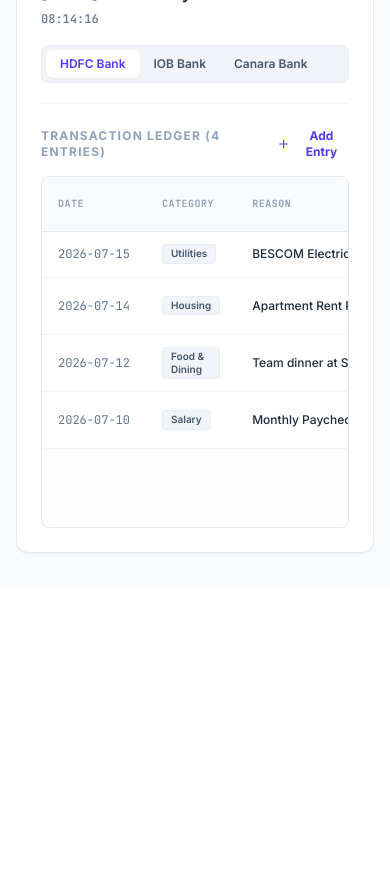
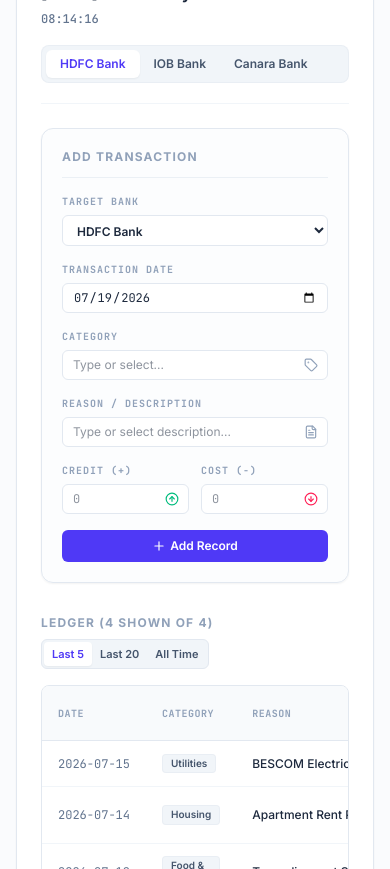
Before and after one commit to Dharunjayavinayak/dharun-finance-sync, a React (Vite) app: page / in a window 390 px wide. Shown: the part 940-1809 px from the top of the page. Before the commit the page ends 1525 px from the top, so only its background shows below. Built offline with nearby package versions, Linux system fonts and the light colour scheme.

Commit message:
Update ExpenseModule.tsx
added dropdown and entries

```diff
--- a/src/components/ExpenseModule.tsx
+++ b/src/components/ExpenseModule.tsx
@@ -1,8 +1,3 @@
-/**
- * @license
- * SPDX-License-Identifier: Apache-2.0
- */
-
 import React, { useState } from "react";
 import { motion, AnimatePresence } from "motion/react";
 import { Trash2, Plus, Calendar, Tag, FileText, ArrowUpCircle, ArrowDownCircle, Wallet } from "lucide-react";
@@ -28,6 +23,9 @@ export const ExpenseModule: React.FC<ExpenseModuleProps> = ({
   const [selectedBank, setSelectedBank] = useState<BankName>("HDFC");
   const [isAdding, setIsAdding] = useState(false);
 
+  // NEW Enhancement: Range/Limit state (defaults to last 5 entries)
+  const [viewLimit, setViewLimit] = useState<5 | 20 | "all">(5);
+
   // Form states
   const [targetBank, setTargetBank] = useState<BankName>("HDFC");
   const [date, setDate] = useState(() => new Date().toISOString().split("T")[0]);
@@ -39,75 +37,44 @@ export const ExpenseModule: React.FC<ExpenseModuleProps> = ({
 
   const banks: BankName[] = ["HDFC", "IOB", "Canara"];
 
-  // Predefined categories for suggestion, while allowing free input
-  const categories = [
-    "Salary",
-    "Food & Dining",
-    "Housing",
-    "Utilities",
-    "Travel",
-    "Shopping",
-    "Investments",
-    "Subscriptions",
-    "Healthcare",
-    "Education",
-    "Miscellaneous",
-  ];
+  // Unique suggestions collected dynamically from your data
+  const dynamicCategories = Array.from(new Set((expenses[selectedBank] || []).map(t => t.category).filter(Boolean)));
+  const dynamicReasons = Array.from(new Set((expenses[selectedBank] || []).map(t => t.reason).filter(Boolean)));
 
-  // Recalculate transaction list with running balance
-  // Replace this function inside ExpenseModule.tsx
-const getTransactionsWithBalance = (bankName: BankName): Transaction[] => {
+  const getTransactionsWithBalance = (bankName: BankName): Transaction[] => {
     const list = expenses[bankName] || [];
-
-    // We strictly preserve the natural chronological row order from your Excel sheet!
     let runningBal = 0;
 
     return list.map((tx) => {
-      // Rule A: If the entry came from Excel and has an official balance, use it exactly as-is
       if (tx.balance !== undefined && tx.balance !== 0) {
         runningBal = tx.balance;
         return tx;
       }
-
-      // Rule B: Only calculate for newly added entries in the current session: Prev + Credit - Cost
       runningBal = runningBal + (tx.credit || 0) - (tx.cost || 0);
-      return {
-        ...tx,
-        balance: runningBal
-      };
+      return { ...tx, balance: runningBal };
     });
   };
 
   const currentBankTransactions = getTransactionsWithBalance(selectedBank);
+  const chronologicalReversed = [...currentBankTransactions].reverse();
 
-  // Display the newest transactions at the top of the table by reversing the layout view order
-  const displayTransactions = [...currentBankTransactions].reverse();
+  // NEW Enhancement: Apply the selected range filter
+  const displayTransactions = viewLimit === "all"
+    ? chronologicalReversed
+    : chronologicalReversed.slice(0, viewLimit);
 
   const handleFormSubmit = (e: React.FormEvent) => {
     e.preventDefault();
     setFormError("");
 
-    if (!category.trim()) {
-      setFormError("Category is required");
-      return;
-    }
-    if (!reason.trim()) {
-      setFormError("Reason/Description is required");
-      return;
-    }
+    if (!category.trim()) { setFormError("Category is required"); return; }
+    if (!reason.trim()) { setFormError("Reason/Description is required"); return; }
 
     const creditVal = parseFloat(credit) || 0;
     const costVal = parseFloat(cost) || 0;
 
-    if (creditVal < 0 || costVal < 0) {
-      setFormError("Amounts cannot be negative");
-      return;
-    }
-
-    if (creditVal === 0 && costVal === 0) {
-      setFormError("Either Credit or Cost must be greater than 0");
-      return;
-    }
+    if (creditVal < 0 || costVal < 0) { setFormError("Amounts cannot be negative"); return; }
+    if (creditVal === 0 && costVal === 0) { setFormError("Either Credit or Cost must be greater than 0"); return; }
 
     onAddTransaction(targetBank, {
       date,
@@ -117,13 +84,12 @@ const getTransactionsWithBalance = (bankName: BankName): Transaction[] => {
       cost: costVal,
     });
 
-    // Reset form states
     setCategory("");
     setReason("");
     setCredit("");
     setCost("");
     setIsAdding(false);
-    setSelectedBank(targetBank); // Switch view to the bank where transaction was added
+    setSelectedBank(targetBank);
   };
 
   const formatCurrency = (val: number) => {
@@ -136,13 +102,12 @@ const getTransactionsWithBalance = (bankName: BankName): Transaction[] => {
 
   return (
     <div className="bg-white rounded-xl border border-slate-200 p-6 shadow-xs max-w-7xl mx-auto" id="expense-module">
-      {/* Module Title & Tab Sync Time */}
       <div className="flex flex-col md:flex-row md:items-center justify-between gap-4 mb-6 pb-5 border-b border-slate-100">
         <div>
           <span className="text-[10px] font-bold text-indigo-600 bg-indigo-50 px-2.5 py-1 rounded-md uppercase tracking-wider">
             Expense Manager
           </span>
-          <h2 className="text-base font-bold text-slate-800 mt-2.5" id="expense-sync-header">
+          <h2 className="text-base font-bold text-slate-800 mt-2.5">
             [{selectedBank}] Tab Last Sync:{" "}
             <span className="text-slate-500 font-mono text-xs font-medium">
               {syncTimes[selectedBank] || "Not synced (Local state)"}
@@ -150,17 +115,13 @@ const getTransactionsWithBalance = (bankName: BankName): Transaction[] => {
           </h2>
         </div>
 
-        {/* Bank Toggle Tabs */}
-        <div className="flex bg-slate-100 p-1 rounded-lg border border-slate-200/50" id="bank-tabs">
+        <div className="flex bg-slate-100 p-1 rounded-lg border border-slate-200/50">
           {banks.map((bank) => (
             <button
               key={bank}
-              id={`tab-${bank}`}
               onClick={() => setSelectedBank(bank)}
               className={`px-3.5 py-1.5 text-xs font-semibold rounded-md transition-all cursor-pointer ${
-                selectedBank === bank
-                  ? "bg-white text-indigo-600 shadow-xs"
-                  : "text-slate-600 hover:text-slate-800"
+                selectedBank === bank ? "bg-white text-indigo-600 shadow-xs" : "text-slate-600 hover:text-slate-800"
               }`}
             >
               {bank} Bank
@@ -170,27 +131,37 @@ const getTransactionsWithBalance = (bankName: BankName): Transaction[] => {
       </div>
 
       <div className="grid grid-cols-1 lg:grid-cols-12 gap-8">
-        {/* Table View (Takes 8 cols) */}
         <div className="lg:col-span-8 order-2 lg:order-1 flex flex-col min-h-[400px]">
-          <div className="flex items-center justify-between mb-4">
+
+          {/* NEW Enhancement: View Range Controls Toolbar */}
+          <div className="flex items-center justify-between mb-4 flex-wrap gap-2">
             <h3 className="text-xs font-bold text-slate-400 uppercase tracking-widest">
-              Transaction Ledger ({displayTransactions.length} entries)
+              Ledger ({displayTransactions.length} shown of {chronologicalReversed.length})
             </h3>
-            <button
-              id="add-tx-btn-inline"
-              onClick={() => {
-                setIsAdding(!isAdding);
-                setTargetBank(selectedBank);
-              }}
-              className="lg:hidden flex items-center text-xs font-bold text-indigo-600 hover:text-indigo-800"
-            >
-              <Plus size={14} className="mr-1" />
-              {isAdding ? "Close Form" : "Add Entry"}
-            </button>
+            <div className="flex items-center bg-slate-100 p-0.5 rounded-md border border-slate-200 text-[11px] font-semibold">
+              <button
+                onClick={() => setViewLimit(5)}
+                className={`px-2 py-1 rounded transition-all cursor-pointer ${viewLimit === 5 ? "bg-white text-indigo-600 shadow-xs" : "text-slate-600"}`}
+              >
+                Last 5
+              </button>
+              <button
+                onClick={() => setViewLimit(20)}
+                className={`px-2 py-1 rounded transition-all cursor-pointer ${viewLimit === 20 ? "bg-white text-indigo-600 shadow-xs" : "text-slate-600"}`}
+              >
+                Last 20
+              </button>
+              <button
+                onClick={() => setViewLimit("all")}
+                className={`px-2 py-1 rounded transition-all cursor-pointer ${viewLimit === "all" ? "bg-white text-indigo-600 shadow-xs" : "text-slate-600"}`}
+              >
+                All Time
+              </button>
+            </div>
           </div>
 
           <div className="overflow-x-auto rounded-lg border border-slate-200 bg-slate-50/20 flex-1">
-            <table className="w-full text-left border-collapse" id="expense-table">
+            <table className="w-full text-left border-collapse">
               <thead>
                 <tr className="bg-slate-50 border-b border-slate-200 text-slate-400 font-bold uppercase tracking-wider text-[10px] font-mono">
                   <th className="py-3 px-4">Date</th>
@@ -206,50 +177,23 @@ const getTransactionsWithBalance = (bankName: BankName): Transaction[] => {
                 <AnimatePresence initial={false}>
                   {displayTransactions.length === 0 ? (
                     <tr>
-                      <td colSpan={7} className="text-center py-12 text-slate-400 text-xs font-medium">
-                        No transactions found for {selectedBank}. Add one to get started!
-                      </td>
+                      <td colSpan={7} className="text-center py-12 text-slate-400 text-xs font-medium">No transactions found.</td>
                     </tr>
                   ) : (
                     displayTransactions.map((row) => (
-                      <motion.tr
-                        key={row.id}
-                        layout
-                        initial={{ opacity: 0, height: 0 }}
-                        animate={{ opacity: 1, height: "auto" }}
-                        exit={{ opacity: 0, height: 0 }}
-                        transition={{ duration: 0.18 }}
-                        className="bg-white border-b border-slate-100 hover:bg-slate-50/50 transition-colors text-xs text-slate-600"
-                      >
-                        <td className="py-3 px-4 font-mono text-slate-500 whitespace-nowrap">
-                          {row.date}
-                        </td>
+                      <motion.tr key={row.id} layout className="bg-white border-b border-slate-100 hover:bg-slate-50/50 text-xs text-slate-600">
+                        <td className="py-3 px-4 font-mono text-slate-500 whitespace-nowrap">{row.date}</td>
                         <td className="py-3 px-4">
                           <span className="inline-flex items-center px-2 py-0.5 rounded-sm text-[10px] font-semibold bg-slate-100 text-slate-600 border border-slate-200/50">
                             {row.category}
                           </span>
                         </td>
-                        <td className="py-3 px-4 font-medium text-slate-800 max-w-[180px] truncate" title={row.reason}>
-                          {row.reason}
-                        </td>
-                        <td className="py-3 px-4 text-right font-mono font-semibold text-emerald-600">
-                          {row.credit > 0 ? `+${formatCurrency(row.credit)}` : "—"}
-                        </td>
-                        <td className="py-3 px-4 text-right font-mono font-semibold text-rose-600">
-                          {row.cost > 0 ? `-${formatCurrency(row.cost)}` : "—"}
-                        </td>
-                        <td className="py-3 px-4 text-right font-mono text-slate-900 font-medium bg-slate-50/10">
-                          {formatCurrency(row.balance || 0)}
-                        </td>
+                        <td className="py-3 px-4 font-medium text-slate-800 max-w-[180px] truncate" title={row.reason}>{row.reason}</td>
+                        <td className="py-3 px-4 text-right font-mono font-semibold text-emerald-600">{row.credit > 0 ? `+${formatCurrency(row.credit)}` : "—"}</td>
+                        <td className="py-3 px-4 text-right font-mono font-semibold text-rose-600">{row.cost > 0 ? `-${formatCurrency(row.cost)}` : "—"}</td>
+                        <td className="py-3 px-4 text-right font-mono text-slate-900 font-medium bg-slate-50/10">{formatCurrency(row.balance || 0)}</td>
                         <td className="py-3 px-4 text-center">
-                          <button
-                            onClick={() => onDeleteTransaction(selectedBank, row)}
-                            className="text-slate-400 hover:text-rose-600 p-1 rounded transition-colors cursor-pointer"
-                            title="Delete transaction"
-                            id={`delete-btn-${row.id}`}
-                          >
-                            <Trash2 size={13} />
-                          </button>
+                          <button onClick={() => onDeleteTransaction(selectedBank, row)} className="text-slate-400 hover:text-rose-600 p-1 rounded transition-colors cursor-pointer"><Trash2 size={13} /></button>
                         </td>
                       </motion.tr>
                     ))
@@ -260,172 +204,67 @@ const getTransactionsWithBalance = (bankName: BankName): Transaction[] => {
           </div>
         </div>
 
-        {/* Entry Form (Takes 4 cols) */}
-        <div className={`lg:col-span-4 order-1 lg:order-2 ${isAdding ? "block" : "hidden lg:block"}`}>
+        {/* Entry Form */}
+        <div className="lg:col-span-4 order-1 lg:order-2">
           <div className="bg-slate-50/40 rounded-xl border border-slate-200 p-5 shadow-xs">
-            <div className="flex items-center space-x-2 text-slate-800 mb-4 pb-3 border-b border-slate-200/60">
-              <Plus size={16} className="text-indigo-600" />
-              <h3 className="text-xs font-bold text-slate-400 uppercase tracking-widest">
-                Add Transaction
-              </h3>
-            </div>
+            <h3 className="text-xs font-bold text-slate-400 uppercase tracking-widest mb-4 pb-3 border-b border-slate-200/60">Add Transaction</h3>
+            <form onSubmit={handleFormSubmit} className="space-y-4">
+              <div>
+                <label className="block text-[10px] font-bold text-slate-400 uppercase tracking-widest mb-1.5 font-mono">Target Bank</label>
+                <select value={targetBank} onChange={(e) => setTargetBank(e.target.value as BankName)} className="w-full bg-white border border-slate-200 rounded-md py-1.5 px-2.5 text-xs text-slate-800 focus:outline-none font-semibold">
+                  {banks.map((b) => <option key={b} value={b}>{b} Bank</option>)}
+                </select>
+              </div>
 
-            <form onSubmit={handleFormSubmit} className="space-y-4" id="expense-add-form">
-              {/* Target Bank selector */}
               <div>
-                <label className="block text-[10px] font-bold text-slate-400 uppercase tracking-widest mb-1.5 font-mono">
-                  Target Bank
-                </label>
+                <label className="block text-[10px] font-bold text-slate-400 uppercase tracking-widest mb-1.5 font-mono">Transaction Date</label>
+                <input type="date" value={date} onChange={(e) => setDate(e.target.value)} required className="w-full bg-white border border-slate-200 rounded-md py-1.5 px-2.5 text-xs font-mono text-slate-800 focus:outline-none" />
+              </div>
+
+              {/* Enhanced Combobox Input: Category */}
+              <div>
+                <label className="block text-[10px] font-bold text-slate-400 uppercase tracking-widest mb-1.5 font-mono">Category</label>
                 <div className="relative">
-                  <select
-                    id="form-bank-select"
-                    value={targetBank}
-                    onChange={(e) => setTargetBank(e.target.value as BankName)}
-                    className="w-full bg-white border border-slate-200 rounded-md py-1.5 pl-2.5 pr-8 text-xs focus:outline-none focus:ring-1 focus:ring-indigo-500 focus:border-indigo-500 font-semibold text-slate-800 appearance-none"
-                  >
-                    {banks.map((b) => (
-                      <option key={b} value={b}>
-                        {b} Bank
-                      </option>
-                    ))}
-                  </select>
-                  <div className="absolute inset-y-0 right-0 flex items-center pr-2.5 pointer-events-none text-slate-400">
-                    <Wallet size={14} />
+                  <input type="text" list="exp-category-suggestions" placeholder="Type or select..." value={category} onChange={(e) => setCategory(e.target.value)} required className="w-full bg-white border border-slate-200 rounded-md py-1.5 px-2.5 text-xs text-slate-800 focus:outline-none" />
+                  <datalist id="exp-category-suggestions">
+                    {dynamicCategories.map(cat => <option key={cat} value={cat} />)}
+                  </datalist>
+                  <div className="absolute inset-y-0 right-0 flex items-center pr-2.5 pointer-events-none text-slate-400"><Tag size={14} /></div>
+                </div>
+              </div>
+
+              {/* Enhanced Combobox Input: Reason */}
+              <div>
+                <label className="block text-[10px] font-bold text-slate-400 uppercase tracking-widest mb-1.5 font-mono">Reason / Description</label>
+                <div className="relative">
+                  <input type="text" list="exp-reason-suggestions" placeholder="Type or select description..." value={reason} onChange={(e) => setReason(e.target.value)} required className="w-full bg-white border border-slate-200 rounded-md py-1.5 px-2.5 text-xs text-slate-800 focus:outline-none" />
+                  <datalist id="exp-reason-suggestions">
+                    {dynamicReasons.map(reas => <option key={reas} value={reas} />)}
+                  </datalist>
+                  <div className="absolute inset-y-0 right-0 flex items-center pr-2.5 pointer-events-none text-slate-400"><FileText size={14} /></div>
+                </div>
+              </div>
+
+              <div className="grid grid-cols-2 gap-3">
+                <div>
+                  <label className="block text-[10px] font-bold text-slate-400 uppercase tracking-widest mb-1.5 font-mono">Credit (+)</label>
+                  <div className="relative">
+                    <input type="number" placeholder="0" min="0" step="any" value={credit} onChange={(e) => { setCredit(e.target.value); if(e.target.value) setCost(""); }} className="w-full bg-white border border-slate-200 rounded-md py-1.5 pl-2.5 pr-8 text-xs font-mono text-slate-800 focus:outline-none" />
+                    <div className="absolute inset-y-0 right-0 flex items-center pr-2.5 text-emerald-500"><ArrowUpCircle size={14} /></div>
+                  </div>
+                </div>
+                <div>
+                  <label className="block text-[10px] font-bold text-slate-400 uppercase tracking-widest mb-1.5 font-mono">Cost (-)</label>
+                  <div className="relative">
+                    <input type="number" placeholder="0" min="0" step="any" value={cost} onChange={(e) => { setCost(e.target.value); if(e.target.value) setCredit(""); }} className="w-full bg-white border border-slate-200 rounded-md py-1.5 pl-2.5 pr-8 text-xs font-mono text-slate-800 focus:outline-none" />
+                    <div className="absolute inset-y-0 right-0 flex items-center pr-2.5 text-rose-500"><ArrowDownCircle size={14} /></div>
                   </div>
                 </div>
               </div>
 
-              {/* Date Input */}
-              <div>
-                <label className="block text-[10px] font-bold text-slate-400 uppercase tracking-widest mb-1.5 font-mono">
-                  Transaction Date
-                </label>
-                <div className="relative">
-                  <input
-                    type="date"
-                    id="form-tx-date"
-                    value={date}
-                    onChange={(e) => setDate(e.target.value)}
-                    required
-                    className="w-full bg-white border border-slate-200 rounded-md py-1.5 pl-2.5 pr-8 text-xs focus:outline-none focus:ring-1 focus:ring-indigo-500 focus:border-indigo-500 font-mono text-slate-800"
-                  />
-                  <div className="absolute inset-y-0 right-0 flex items-center pr-2.5 pointer-events-none text-slate-400">
-                    <Calendar size={14} />
-                  </div>
-                </div>
-              </div>
-
-              {/* Category */}
-              <div>
-                <label className="block text-[10px] font-bold text-slate-400 uppercase tracking-widest mb-1.5 font-mono">
-                  Category
-                </label>
-                <div className="relative">
-                  <input
-                    type="text"
-                    id="form-tx-category"
-                    list="categories-list"
-                    placeholder="e.g. Food, Salary..."
-                    value={category}
-                    onChange={(e) => setCategory(e.target.value)}
-                    required
-                    className="w-full bg-white border border-slate-200 rounded-md py-1.5 pl-2.5 pr-8 text-xs focus:outline-none focus:ring-1 focus:ring-indigo-500 focus:border-indigo-500 text-slate-800 font-sans"
-                  />
-                  <div className="absolute inset-y-0 right-0 flex items-center pr-2.5 pointer-events-none text-slate-400">
-                    <Tag size={14} />
-                  </div>
-                  <datalist id="categories-list">
-                    {categories.map((c) => (
-                      <option key={c} value={c} />
-                    ))}
-                  </datalist>
-                </div>
-              </div>
-
-              {/* Reason / Description */}
-              <div>
-                <label className="block text-[10px] font-bold text-slate-400 uppercase tracking-widest mb-1.5 font-mono">
-                  Reason / Description
-                </label>
-                <div className="relative">
-                  <input
-                    type="text"
-                    id="form-tx-reason"
-                    placeholder="What was this for?"
-                    value={reason}
-                    onChange={(e) => setReason(e.target.value)}
-                    required
-                    className="w-full bg-white border border-slate-200 rounded-md py-1.5 pl-2.5 pr-8 text-xs focus:outline-none focus:ring-1 focus:ring-indigo-500 focus:border-indigo-500 text-slate-800 font-sans"
-                  />
-                  <div className="absolute inset-y-0 right-0 flex items-center pr-2.5 pointer-events-none text-slate-400">
-                    <FileText size={14} />
-                  </div>
-                </div>
-              </div>
-
-              {/* Credit / Cost Inputs */}
-              <div className="grid grid-cols-2 gap-3">
-                <div>
-                  <label className="block text-[10px] font-bold text-slate-400 uppercase tracking-widest mb-1.5 font-mono">
-                    Credit (+)
-                  </label>
-                  <div className="relative">
-                    <input
-                      type="number"
-                      id="form-tx-credit"
-                      placeholder="0"
-                      min="0"
-                      step="any"
-                      value={credit}
-                      onChange={(e) => {
-                        setCredit(e.target.value);
-                        if (e.target.value) setCost(""); // Clear cost if entering credit
-                      }}
-                      className="w-full bg-white border border-slate-200 rounded-md py-1.5 pl-2.5 pr-8 text-xs focus:outline-none focus:ring-1 focus:ring-indigo-500 focus:border-indigo-500 font-mono text-slate-800"
-                    />
-                    <div className="absolute inset-y-0 right-0 flex items-center pr-2.5 pointer-events-none text-emerald-500">
-                      <ArrowUpCircle size={14} />
-                    </div>
-                  </div>
-                </div>
-
-                <div>
-                  <label className="block text-[10px] font-bold text-slate-400 uppercase tracking-widest mb-1.5 font-mono">
-                    Cost (-)
-                  </label>
-                  <div className="relative">
-                    <input
-                      type="number"
-                      id="form-tx-cost"
-                      placeholder="0"
-                      min="0"
-                      step="any"
-                      value={cost}
-                      onChange={(e) => {
-                        setCost(e.target.value);
-                        if (e.target.value) setCredit(""); // Clear credit if entering cost
-                      }}
-                      className="w-full bg-white border border-slate-200 rounded-md py-1.5 pl-2.5 pr-8 text-xs focus:outline-none focus:ring-1 focus:ring-indigo-500 focus:border-indigo-500 font-mono text-slate-800"
-                    />
-                    <div className="absolute inset-y-0 right-0 flex items-center pr-2.5 pointer-events-none text-rose-500">
-                      <ArrowDownCircle size={14} />
-                    </div>
-                  </div>
-                </div>
-              </div>
-
-              {formError && (
-                <div className="text-xs text-rose-600 bg-rose-50 border border-rose-100 p-2 rounded flex items-start">
-                  <span className="font-semibold mr-1">Error:</span> {formError}
-                </div>
-              )}
-
-              <button
-                type="submit"
-                id="submit-tx-btn"
-                className="w-full bg-indigo-600 hover:bg-indigo-700 text-white font-semibold py-2 px-4 rounded-md text-xs transition-colors cursor-pointer flex items-center justify-center"
-              >
-                <Plus size={14} className="mr-1" /> Add Record to {targetBank}
+              {formError && <div className="text-xs text-rose-600 bg-rose-50 border border-rose-100 p-2 rounded">{formError}</div>}
+              <button type="submit" className="w-full bg-indigo-600 hover:bg-indigo-700 text-white font-semibold py-2 px-4 rounded-md text-xs transition-colors cursor-pointer flex items-center justify-center">
+                <Plus size={14} className="mr-1" /> Add Record
               </button>
             </form>
           </div>
```
